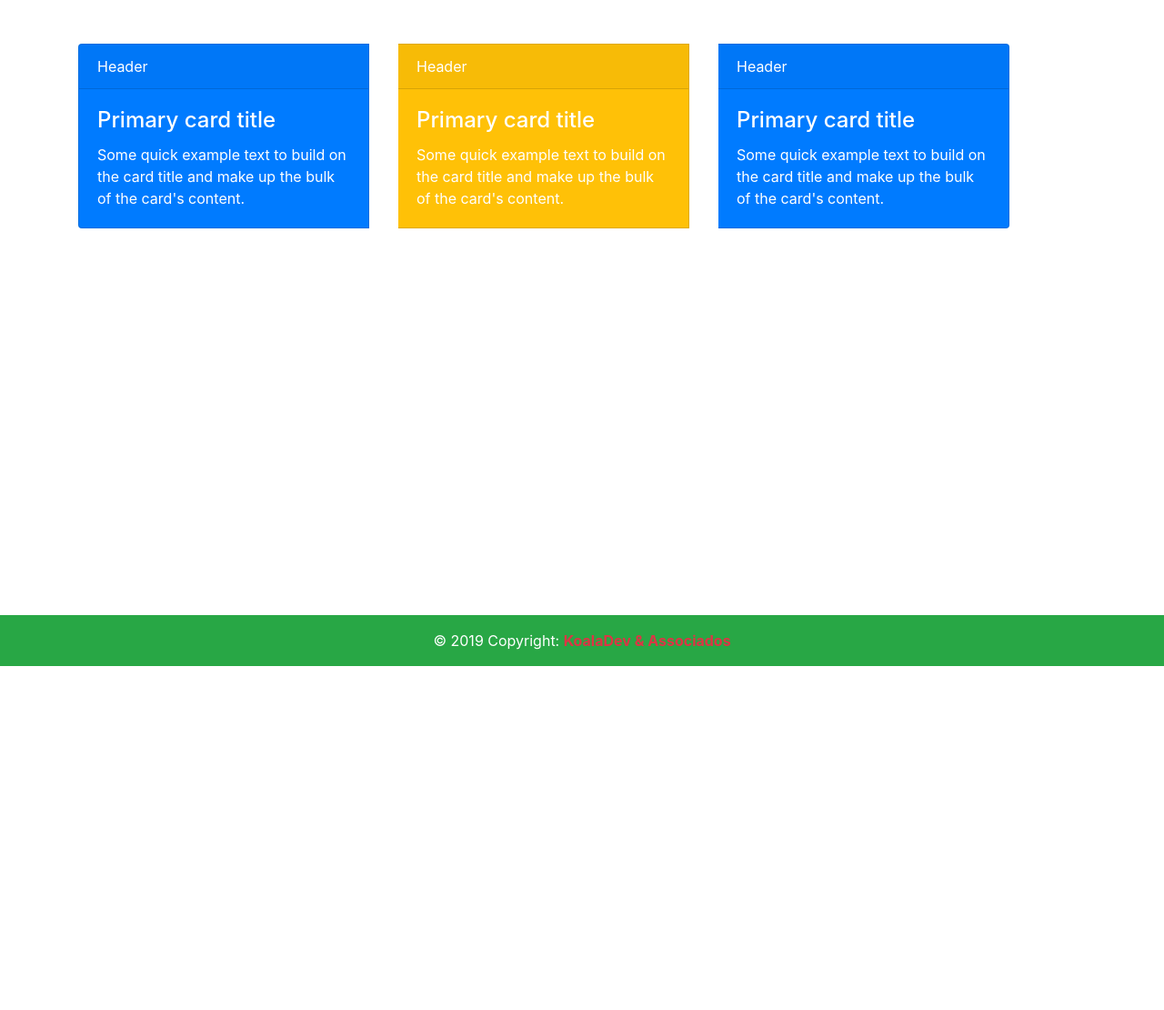
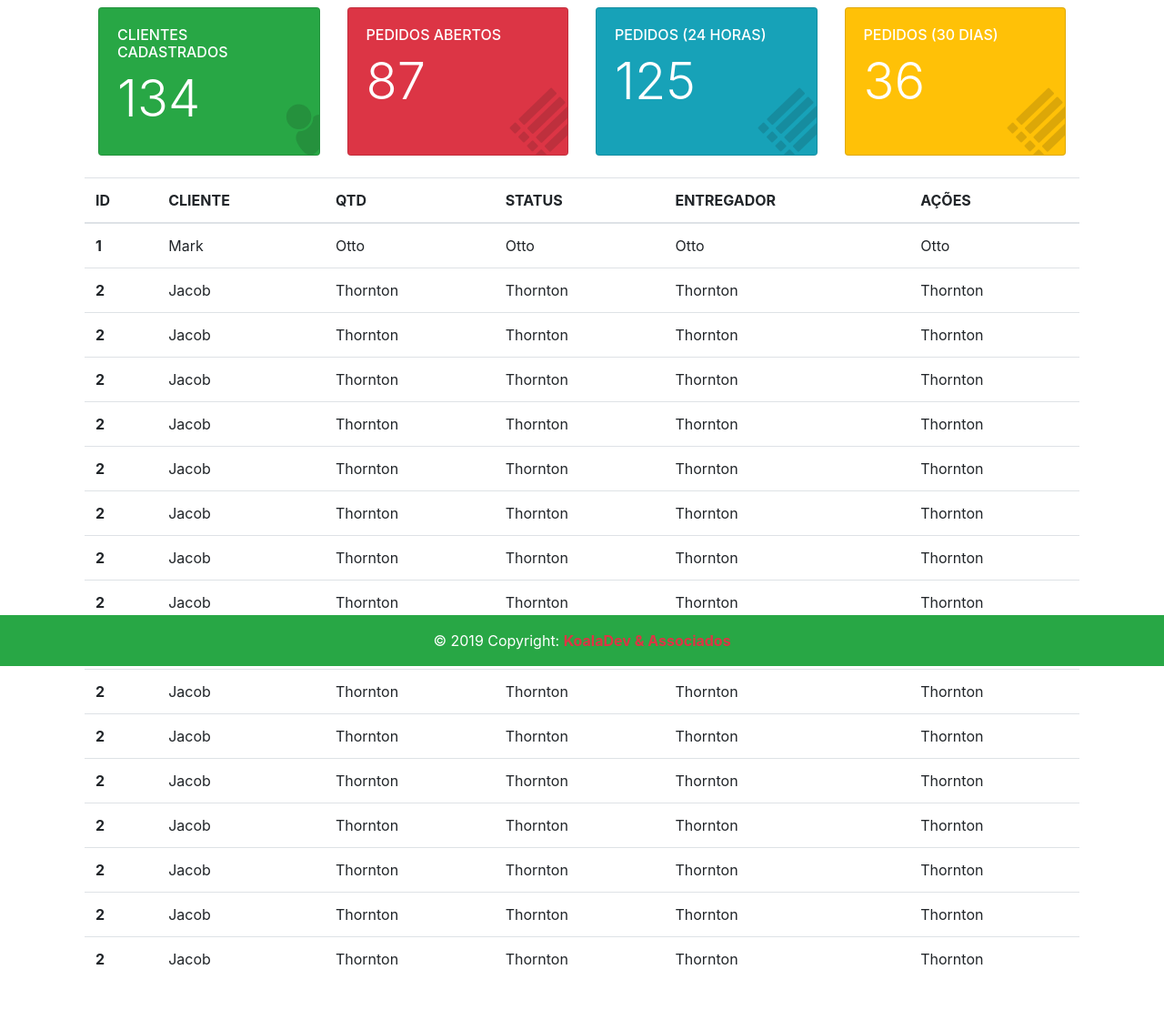
Before and after one commit to Koalapvh13/Sempre-Hidratado, a Django app: page / in a window 1280 px wide. Shown: the part 68-1178 px from the top of the page at 91% size. Before the commit the page ends 800 px from the top, so only its background shows below. Run offline with Django 3.2, Linux system fonts and the light colour scheme; a user stored in the database is signed in; some libraries are stand-ins or nearby versions.

Commit message:
adição da tabela de pedidos

```diff
--- a/semprehidratado/pedidos/templates/pedidos/dashboard.html
+++ b/semprehidratado/pedidos/templates/pedidos/dashboard.html
@@ -3,37 +3,209 @@
 {%block title %}Dashboard{% endblock %}
 {%block content %}
 
-<div class="row mt-5">
-    <div class="card-group">
-        <div class="card text-white bg-primary mb-3 d-inline-block mx-3" style="max-width: 20rem;">
-            <div class="card-header">Header</div>
-            <div class="card-body">
-                <h4 class="card-title">Primary card title</h4>
-                <p class="card-text">Some quick example text to build on the card title and make up the bulk of the
-                    card's content.</p>
+
+
+
+<div class="row mb-3 mx-2">
+    <div class="col-xl-3 col-sm-6 py-2">
+        <div class="card bg-success text-white h-100">
+            <div class="card-body bg-success">
+                <div class="rotate">
+                    <i class="fa fa-user fa-4x"></i>
+                </div>
+                <h6 class="text-uppercase">Clientes Cadastrados</h6>
+                <h1 class="display-4">134</h1>
             </div>
         </div>
-
-        <div class="card text-white bg-warning mb-3 d-inline-block mx-3" style="max-width: 20rem;">
-            <div class="card-header">Header</div>
-            <div class="card-body">
-                <h4 class="card-title">Primary card title</h4>
-                <p class="card-text">Some quick example text to build on the card title and make up the bulk of the
-                    card's content.</p>
+    </div>
+    <div class="col-xl-3 col-sm-6 py-2">
+        <div class="card text-white bg-danger h-100">
+            <div class="card-body bg-danger">
+                <div class="rotate">
+                    <i class="fa fa-list fa-4x"></i>
+                </div>
+                <h6 class="text-uppercase">Pedidos Abertos</h6>
+                <h1 class="display-4">87</h1>
             </div>
         </div>
-
-        <div class="card text-white bg-primary mb-3 d-inline-block mx-3" style="max-width: 20rem;">
-            <div class="card-header">Header</div>
-            <div class="card-body">
-                <h4 class="card-title">Primary card title</h4>
-                <p class="card-text">Some quick example text to build on the card title and make up the bulk of
-                    the card's content.</p>
+    </div>
+    <div class="col-xl-3 col-sm-6 py-2">
+        <div class="card text-white bg-info h-100">
+            <div class="card-body bg-info">
+                <div class="rotate">
+                    <i class="fa fa-list fa-4x"></i>
+                </div>
+                <h6 class="text-uppercase">Pedidos (24 Horas)</h6>
+                <h1 class="display-4">125</h1>
             </div>
         </div>
-
+    </div>
+    <div class="col-xl-3 col-sm-6 py-2">
+        <div class="card text-white bg-warning h-100">
+            <div class="card-body">
+                <div class="rotate">
+                    <i class="fa fa-list fa-4x"></i>
+                </div>
+                <h6 class="text-uppercase">Pedidos (30 dias)</h6>
+                <h1 class="display-4">36</h1>
+            </div>
+        </div>
     </div>
 </div>
-</div>
+
+<div class="row mb-3 mx-2">
+
+    <table class="table table-hover">
+        <thead>
+            <tr>
+                <th>ID</th>
+                <th>CLIENTE</th>
+                <th>QTD</th>
+                <th>STATUS</th>
+                <th>ENTREGADOR</th>
+                <th>AÇÕES</th>
+            </tr>
+        </thead>
+        <tbody>
+            <tr>
+                <th scope="row">1</th>
+                <td>Mark</td>
+                <td>Otto</td>
+                <td>Otto</td>
+                <td>Otto</td>
+                <td>Otto</td>
+            </tr>
+            <tr>
+                <th scope="row">2</th>
+                <td>Jacob</td>
+                <td>Thornton</td>
+                <td>Thornton</td>
+                <td>Thornton</td>
+                <td>Thornton</td>
+            </tr>
+            <tr>
+                <th scope="row">2</th>
+                <td>Jacob</td>
+                <td>Thornton</td>
+                <td>Thornton</td>
+                <td>Thornton</td>
+                <td>Thornton</td>
+            </tr>
+            <tr>
+                <th scope="row">2</th>
+                <td>Jacob</td>
+                <td>Thornton</td>
+                <td>Thornton</td>
+                <td>Thornton</td>
+                <td>Thornton</td>
+            </tr>
+            <tr>
+                <th scope="row">2</th>
+                <td>Jacob</td>
+                <td>Thornton</td>
+                <td>Thornton</td>
+                <td>Thornton</td>
+                <td>Thornton</td>
+            </tr>
+            <tr>
+                <th scope="row">2</th>
+                <td>Jacob</td>
+                <td>Thornton</td>
+                <td>Thornton</td>
+                <td>Thornton</td>
+                <td>Thornton</td>
+            </tr>
+            <tr>
+                <th scope="row">2</th>
+                <td>Jacob</td>
+                <td>Thornton</td>
+                <td>Thornton</td>
+                <td>Thornton</td>
+                <td>Thornton</td>
+            </tr>
+            <tr>
+                <th scope="row">2</th>
+                <td>Jacob</td>
+                <td>Thornton</td>
+                <td>Thornton</td>
+                <td>Thornton</td>
+                <td>Thornton</td>
+            </tr>
+            <tr>
+                <th scope="row">2</th>
+                <td>Jacob</td>
+                <td>Thornton</td>
+                <td>Thornton</td>
+                <td>Thornton</td>
+                <td>Thornton</td>
+            </tr>
+            <tr>
+                <th scope="row">2</th>
+                <td>Jacob</td>
+                <td>Thornton</td>
+                <td>Thornton</td>
+                <td>Thornton</td>
+                <td>Thornton</td>
+            </tr>
+            <tr>
+                <th scope="row">2</th>
+                <td>Jacob</td>
+                <td>Thornton</td>
+                <td>Thornton</td>
+                <td>Thornton</td>
+                <td>Thornton</td>
+            </tr>
+            <tr>
+                <th scope="row">2</th>
+                <td>Jacob</td>
+                <td>Thornton</td>
+                <td>Thornton</td>
+                <td>Thornton</td>
+                <td>Thornton</td>
+            </tr>
+            <tr>
+                <th scope="row">2</th>
+                <td>Jacob</td>
+                <td>Thornton</td>
+                <td>Thornton</td>
+                <td>Thornton</td>
+                <td>Thornton</td>
+            </tr>
+            <tr>
+                <th scope="row">2</th>
+                <td>Jacob</td>
+                <td>Thornton</td>
+                <td>Thornton</td>
+                <td>Thornton</td>
+                <td>Thornton</td>
+            </tr>
+            <tr>
+                <th scope="row">2</th>
+                <td>Jacob</td>
+                <td>Thornton</td>
+                <td>Thornton</td>
+                <td>Thornton</td>
+                <td>Thornton</td>
+            </tr>
+            <tr>
+                <th scope="row">2</th>
+                <td>Jacob</td>
+                <td>Thornton</td>
+                <td>Thornton</td>
+                <td>Thornton</td>
+                <td>Thornton</td>
+            </tr>
+            <tr>
+                <th scope="row">2</th>
+                <td>Jacob</td>
+                <td>Thornton</td>
+                <td>Thornton</td>
+                <td>Thornton</td>
+                <td>Thornton</td>
+            </tr>
+        </tbody>
+    </table>
+
+
 </div>
 {% endblock %}
--- a/semprehidratado/templates/base.html
+++ b/semprehidratado/templates/base.html
@@ -7,6 +7,8 @@
     <meta http-equiv="X-UA-Compatible" content="ie=edge">
     <link rel="stylesheet" href="https://stackpath.bootstrapcdn.com/bootstrap/4.1.3/css/bootstrap.min.css"
         integrity="sha384-MCw98/SFnGE8fJT3GXwEOngsV7Zt27NXFoaoApmYm81iuXoPkFOJwJ8ERdknLPMO" crossorigin="anonymous">
+    <link href="https://stackpath.bootstrapcdn.com/font-awesome/4.7.0/css/font-awesome.min.css" rel="stylesheet"
+        integrity="sha384-wvfXpqpZZVQGK6TAh5PVlGOfQNHSoD2xbE+QkPxCAFlNEevoEH3Sl0sibVcOQVnN" crossorigin="anonymous">
     <title>{%block title %}{% endblock %} | Sempre Hidratado Web</title>
     <style>
         body {
@@ -18,8 +20,33 @@
             color: white;
         }
 
-        #dropuser{
+        #dropuser {
             cursor: pointer;
+        }
+
+        .card {
+            overflow: hidden;
+        }
+
+        .card-body .rotate {
+            z-index: 8;
+            float: right;
+            height: 100%;
+        }
+
+        .card-body .rotate i {
+            color: rgba(20, 20, 20, 0.15);
+            position: absolute;
+            left: 0;
+            left: auto;
+            right: -10px;
+            bottom: 0;
+            display: block;
+            -webkit-transform: rotate(-44deg);
+            -moz-transform: rotate(-44deg);
+            -o-transform: rotate(-44deg);
+            -ms-transform: rotate(-44deg);
+            transform: rotate(-44deg);
         }
     </style>
 </head>
@@ -29,7 +56,7 @@
     <!-- NAVBAR -->
     <nav class="navbar navbar-expand-sm bg-success text-white navbar-dark d-flex flex-row justify-content-between">
         <!-- Brand -->
-        <a class="navbar-brand"  href="{% url 'dashboard' %}">
+        <a class="navbar-brand" href="{% url 'dashboard' %}">
             <h3><strong>SH</strong></h3>
         </a>
 
@@ -80,7 +107,8 @@
 
         <!-- Copyright -->
         <div class="footer-copyright text-center py-3">© 2019 Copyright:
-            <a href="https://mdbootstrap.com/education/bootstrap/" class="text-danger"><strong>KoalaDev & Associados</strong> </a>
+            <a href="https://mdbootstrap.com/education/bootstrap/" class="text-danger"><strong>KoalaDev &
+                    Associados</strong> </a>
         </div>
         <!-- Copyright -->
 
```
